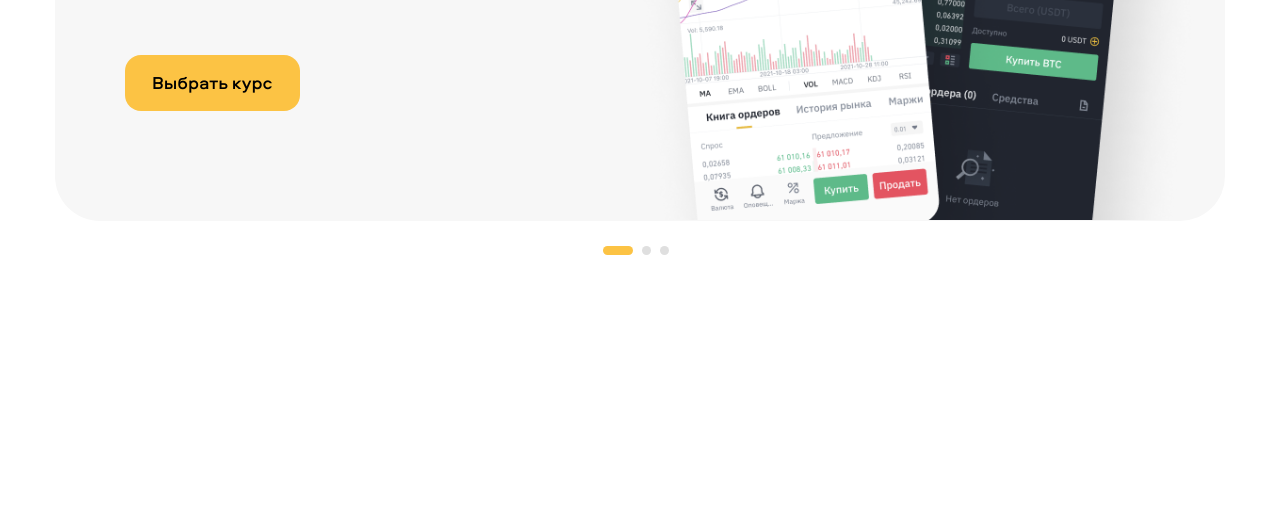
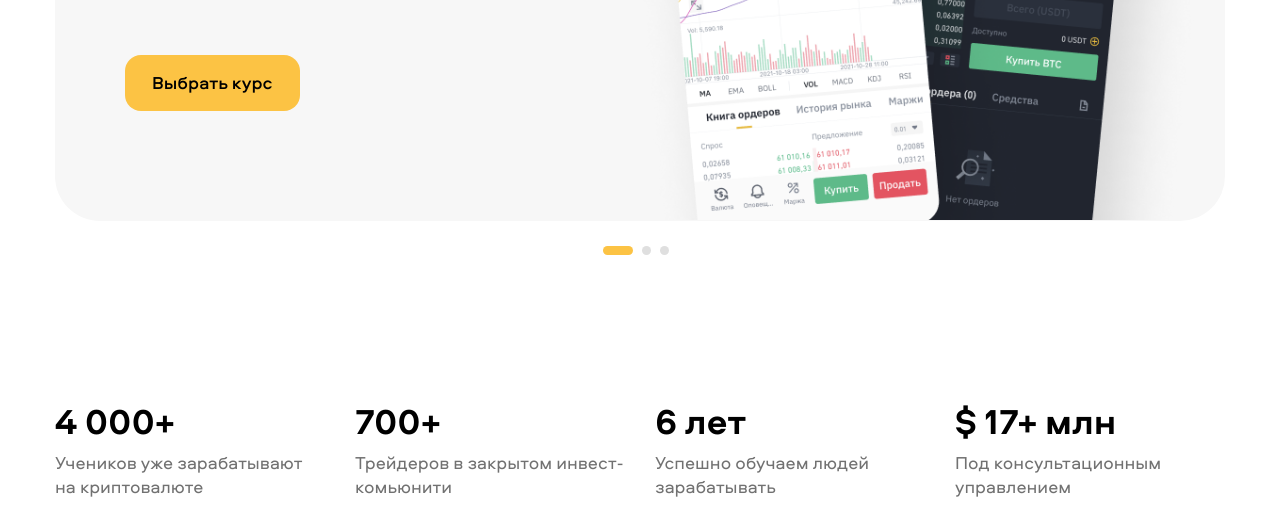
Before and after one commit to maxmytime/moneyfest.github.io, a plain HTML site: page app/index.html in a window 1280 px wide. Shown: the part 536-1051 px from the top of the page. Before the commit the page ends 800 px from the top, so only its background shows below. Drawn offline with Linux system fonts and the light colour scheme.

Commit message:
Добавлена секция достижения

```diff
--- a/app/index.html
+++ b/app/index.html
@@ -28,19 +28,16 @@
 
 <body>
 
-
+<!-- Шапка сайта -->
     <header class="header">
 
         <div class="offer">
-
             <div class="container">
                 <div class="offer__wrapper">
                     <span class="offer__title">-30% на все курсы</span>
                 </div>
             </div>
-
             <img class="offer__btn" src="img/btn-offer-close.png" alt="Закрыть баннер с предложением">
-
         </div>
 
         <div class="container">
@@ -54,7 +51,7 @@
 
                 <nav>
                     <ul class="menu__list">
-                        <li class="menu__item menu__item_animation"><a class="link menu__link" href="#">Главная</a></li>
+                        <li class="menu__item menu__item_animation menu__item_active"><a class="link menu__link" href="#">Главная</a></li>
                         <li class="menu__item menu__item_animation"><a class="link menu__link" href="#">Курсы</a></li>
                         <li class="menu__item menu__item_animation"><a class="link menu__link" href="#">Эксперты</a></li>
                         <li class="menu__item menu__item_animation"><a class="link menu__link" href="#">Публикации</a></li>
@@ -68,7 +65,7 @@
             </div>
         </div>
     </header>
-
+<!-- Слайдер -->
     <section class="banner">
         <div class="container">
 
@@ -122,6 +119,36 @@
 
         </div>
     </section>
+<!-- Достижения -->
+    <section class="achievements">
+
+        <div class="container">
+            <div class="achievements__wrapper">
+                <div class="achievements__item">
+                    <h3 class="title title_h3">4 000+</h3>
+                    <p class="achievements__descr">Учеников уже зарабатывают на криптовалюте</p>
+                </div>
+
+                <div class="achievements__item">
+                    <h3 class="title title_h3">700+</h3>
+                    <p class="achievements__descr">Трейдеров в закрытом инвест-комьюнити</p>
+                </div>
+
+                <div class="achievements__item">
+                    <h3 class="title title_h3">6 лет</h3>
+                    <p class="achievements__descr">Успешно обучаем людей зарабатывать</p>
+                </div>
+
+                <div class="achievements__item">
+                    <h3 class="title title_h3">$ 17+ млн</h3>
+                    <p class="achievements__descr">Под консультационным управлением</p>
+                </div>
+            </div>
+        </div>
+
+
+
+    </section>
 
 
 
--- /dev/null
+++ b/app/sass/_achievements.sass
@@ -0,0 +1,12 @@
+.achievements
+    margin: 140px 0 0 0
+    &__wrapper
+        display: grid
+        grid-template-columns: 1fr 1fr 1fr 1fr
+        grid-auto-rows: auto
+        gap: 30px
+    &__descr
+        font-weight: 400
+        font-size: 18px
+        line-height: 24px
+        color: $text
--- a/app/sass/_menu.sass
+++ b/app/sass/_menu.sass
@@ -25,7 +25,18 @@
                 transition: 0.3s height ease
             &:hover:after
                 height: 5px
-            // &:before
+        &_active
+            &:after
+                content: ''
+                position: absolute
+                bottom: -5px
+                right: 0
+                height: 5px
+                width: 100%
+                background-color: $accent
+                z-index: -1
+                transition: 0.3s height ease
+        // &:before
             //     content: ''
             //     position: absolute
             //     top: 0
--- a/app/sass/_title.sass
+++ b/app/sass/_title.sass
@@ -7,3 +7,7 @@
         font-size: 44px
         line-height: 50px
         margin-bottom: 24px
+    &_h3
+        font-size: 36px
+        line-height: 38px
+        margin-bottom: 11px
--- a/app/sass/main.sass
+++ b/app/sass/main.sass
@@ -69,4 +69,5 @@ b, strong
 @import "offer"
 @import "menu"
 @import "banner"
+@import "achievements"
 @import "media" // Always at the end
```
Also changed, not shown: app/css/main.min.css.
